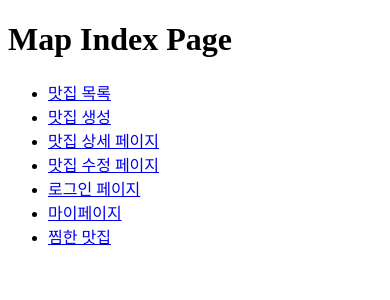
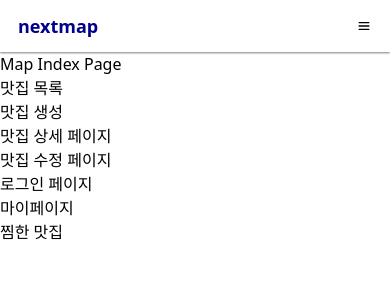
Before and after one commit to ljs614/fastcampus-map-app, a Next.js app: page / in a window 390 px wide. Shown: the top 300 px of the page. Built offline with nearby package versions, Linux system fonts and the light colour scheme.

Commit message:
feat: layout, navbar 작업

```diff
--- /dev/null
+++ b/src/components/Layout.tsx
@@ -0,0 +1,15 @@
+import { ReactNode } from "react";
+import Navbar from "./Navbar";
+
+interface LayoutProps {
+  children: ReactNode;
+}
+
+export default function Layout({ children }: LayoutProps) {
+  return (
+    <div className="layout">
+      <Navbar />
+      {children}
+    </div>
+  );
+}
--- /dev/null
+++ b/src/components/Navbar.tsx
@@ -0,0 +1,55 @@
+import { useState } from "react";
+import Link from "next/link";
+import { BiMenu } from "react-icons/bi";
+import { BiX } from "react-icons/bi";
+
+export default function Navbar() {
+  const [isOpen, setIsOpen] = useState(false);
+  return (
+    <>
+      <div className="navbar">
+        <div className="navbar__logo">nextmap</div>
+        <div className="navbar__list">
+          <Link href="/stores" className="navbar__list--item">
+            맛집 목록
+          </Link>
+          <Link href="/stores/new" className="navbar__list--item">
+            맛집 등록
+          </Link>
+          <Link href="/users/likes" className="navbar__list--item">
+            찜한 가게
+          </Link>
+          <Link href="/users/login" className="navbar__list--item">
+            로그인
+          </Link>
+        </div>
+        <div
+          role="presentation"
+          className="navbar__btn"
+          onClick={() => setIsOpen((prev) => !prev)}
+        >
+          {isOpen ? <BiX /> : <BiMenu />}
+        </div>
+        {/* mobile navbar */}
+        {isOpen && (
+          <div className="navbar--mobile">
+            <div className="navbar__list--mobile">
+              <Link href="/stores" className="navbar__list--item--mobile">
+                맛집 목록
+              </Link>
+              <Link href="/stores/new" className="navbar__list--item--mobile">
+                맛집 등록
+              </Link>
+              <Link href="/users/likes" className="navbar__list--item--mobile">
+                찜한 가게
+              </Link>
+              <Link href="/users/login" className="navbar__list--item--mobile">
+                로그인
+              </Link>
+            </div>
+          </div>
+        )}
+      </div>
+    </>
+  );
+}
--- a/src/pages/_app.tsx
+++ b/src/pages/_app.tsx
@@ -1,4 +1,6 @@
 import type { AppProps } from "next/app";
+
+import "@/styles/globals.css";
 
 export default function App({ Component, pageProps }: AppProps) {
   return <Component {...pageProps} />;
--- a/src/pages/index.tsx
+++ b/src/pages/index.tsx
@@ -1,8 +1,9 @@
+import Layout from "@/components/Layout";
 import Link from "next/link";
 
 export default function Home() {
   return (
-    <div>
+    <Layout>
       <h1>Map Index Page</h1>
       <ul>
         <li>
@@ -27,6 +28,6 @@
           <Link href="/users/likes">찜한 맛집</Link>
         </li>
       </ul>
-    </div>
+    </Layout>
   );
 }
--- a/src/styles/globals.css
+++ b/src/styles/globals.css
@@ -2,32 +2,78 @@
 @tailwind components;
 @tailwind utilities;
 
-:root {
-  --foreground-rgb: 0, 0, 0;
-  --background-start-rgb: 214, 219, 220;
-  --background-end-rgb: 255, 255, 255;
+.navbar {
+  display: flex;
+  justify-content: space-between;
+  align-items: center;
+  position: fixed;
+  width: 100%;
+  top: 0;
+  height: 52px;
+  box-shadow: 0 1px 2px 0 rgb(0 0 0 / 0.5);
+  background-color: white;
 }
 
-@media (prefers-color-scheme: dark) {
-  :root {
-    --foreground-rgb: 255, 255, 255;
-    --background-start-rgb: 0, 0, 0;
-    --background-end-rgb: 0, 0, 0;
+.navbar__logo {
+  color: darkblue;
+  font-size: 18px;
+  font-weight: 600;
+  cursor: pointer;
+  padding: 0px 18px;
+}
+
+.navbar__list {
+  padding: 0px 10px;
+  display: flex;
+  gap: 12px;
+  align-items: center;
+}
+
+.navbar__btn {
+  display: none;
+  cursor: pointer;
+}
+
+.navbar__list--item:hover {
+  color: darkgray;
+}
+
+.layout {
+  padding-top: 52px;
+}
+
+@media only screen and (max-width: 600px) {
+  .navbar--mobile {
+    position: fixed;
+    width: 100%;
+    height: 100vh;
+    top: 52px;
+    background-color: darkblue;
+    color: white;
+  }
+
+  .navbar__list {
+    display: none;
+  }
+
+  .navbar__list--mobile {
+    display: flex;
+    flex-direction: column;
+    gap: 16px;
+    align-items: start;
+    padding: 24px 16px;
+  }
+
+  .navbar__btn {
+    display: block;
+    padding: 0px 18px;
+  }
+
+  .navbar__list--item--mobile {
+    cursor: pointer;
+  }
+
+  .navbar__list--item--mobile:hover {
+    color: darkgray;
   }
 }
-
-body {
-  color: rgb(var(--foreground-rgb));
-  background: linear-gradient(
-      to bottom,
-      transparent,
-      rgb(var(--background-end-rgb))
-    )
-    rgb(var(--background-start-rgb));
-}
-
-@layer utilities {
-  .text-balance {
-    text-wrap: balance;
-  }
-}
```
Also changed, not shown: package.json (+5 -4 lines), 1 other file (tests, documents, lock files or other folders).
